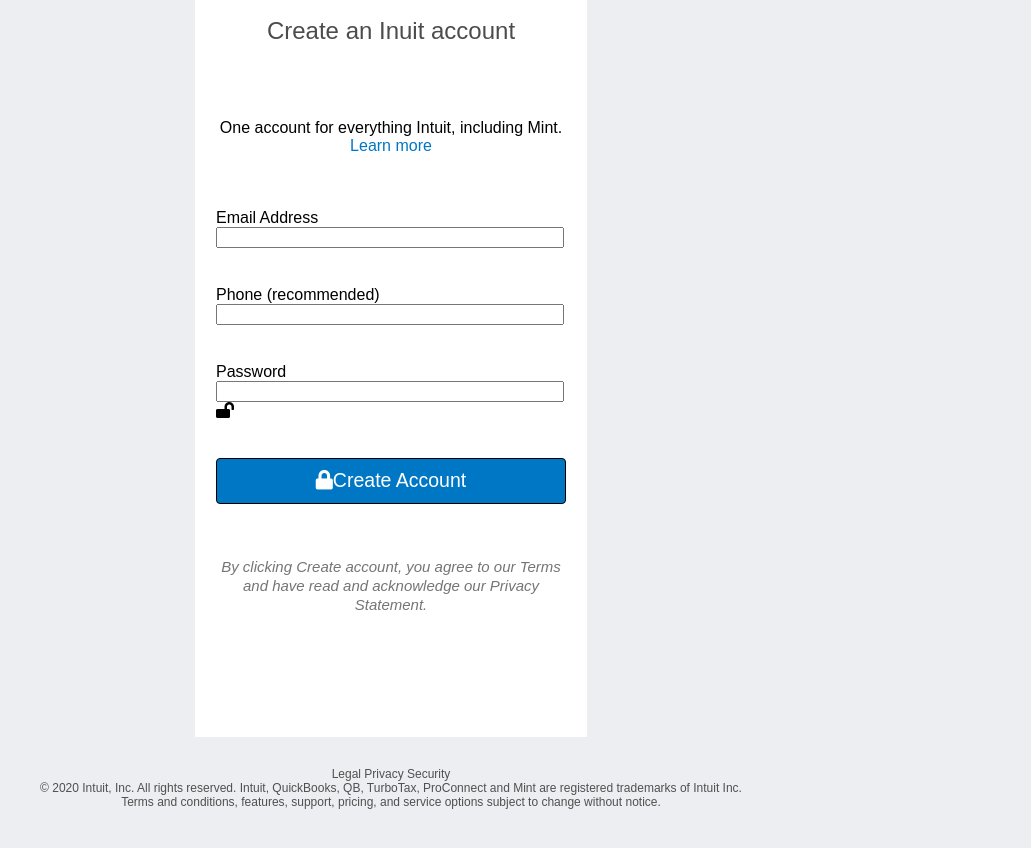
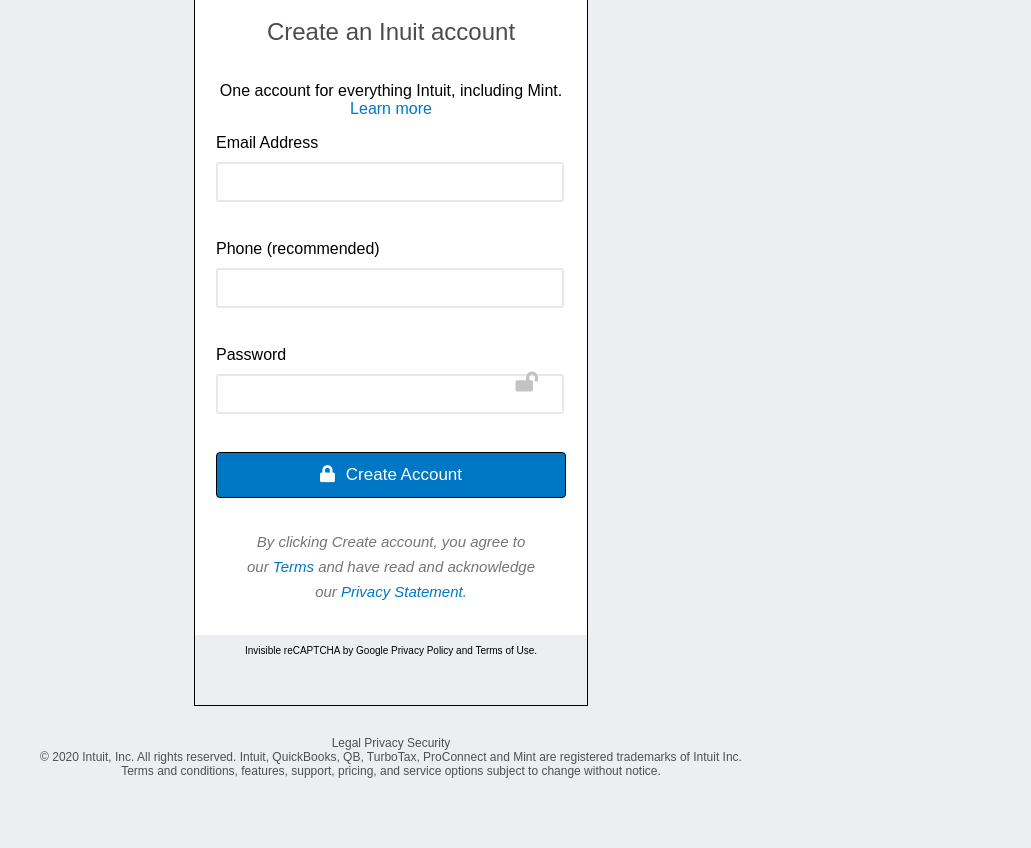
Before and after one commit to karmaester/Mint-Form-Cloned, a website: page index.html in a window 1280 px wide. Shown: the part 224-1072 px from the top of the page, without its empty margins (249-1280 px from the left). Drawn offline with Linux system fonts and the light colour scheme.

Commit message:
Add styles to inputs and text

```diff
--- a/index.html
+++ b/index.html
@@ -45,10 +45,10 @@
             >Learn more</a
           >
         </p>
-        <label> Email Address <br /><input type="email" /> </label>
-        <label> Phone (recommended) <br /><input type="email" /> </label>
-        <label>
-          Password <br /><input type="password" /><i
+        <label> Email Address <br /><input type="email" required/> </label>
+        <label> Phone (recommended) <br /><input type="tel" required/> </label>
+        <label class="label-password">
+          Password <br /><input type="password" required/><i
             class="fas fa-lock-open"
           ></i>
         </label>
@@ -57,9 +57,12 @@
           <i class="fas fa-lock"></i>Create Account
         </button>
         <p class="bottom">
-          By clicking Create account, you agree to our Terms and have read and
-          acknowledge our Privacy Statement.
+          By clicking Create account, you agree to our <a class="link" href="#">Terms</a> and have read and
+          acknowledge our <a class="link" href="#">Privacy Statement.</a>
         </p>
+        <div class="last">
+          <p>Invisible reCAPTCHA by Google Privacy Policy and Terms of Use.</p>
+        </div>
       </form>
     </section>
     <footer>
--- a/style.css
+++ b/style.css
@@ -44,10 +44,13 @@
   background-color: #0077c5;
   color: #ffffff;
   border-radius: 4px;
-  font-size: 19.5px;
+  font-size: 17px;
   border: solid 1px #000000;
 }
 
+.sub i {
+  margin-right: 11px
+}
 .sign-in i {
   margin-right: 5px;
 }
@@ -84,10 +87,10 @@
 form {
   display: grid;
   width: 350px;
-  height: 670px;
   background-color: white;
   margin: auto;
   padding: 0% 3% 10% 3%;
+  border: 1px solid #000;
 }
 .section-form {
   display: block;
@@ -97,6 +100,12 @@
 
 input {
   width: 97%;
+  border-radius: 3px;
+  border-color: #b8b5b54f;
+  margin-top: 10px;
+  height: 34px;
+  border-style: double;
+
 }
 
 .form-title {
@@ -109,13 +118,41 @@
 .text-form {
   text-align: center;
 }
+label {
+  margin-bottom:38px ;
+}
+.label-password {
+  position: relative;
+}
+
+.fa-lock-open {
+  position: absolute;
+  color: rgb(196, 195, 195);
+  top: 21px;
+  right: 15px;
+  top: 39%;
+  right: 8%;
+  font-size: 20px;
+
+}
 
 .bottom {
   text-align: center;
   color: #757575;
   font-size: 15px;
   font-style: italic;
-  line-height: 19px;
+  line-height: 25px;
+  width: 84%;
+  margin: 31px auto;
+}
+
+.last {
+  background-color: #eceef1;
+  margin-bottom: -70px;
+  margin-left: -21px;
+  margin-right: -21px;
+  text-align: center;
+  font-size: 10px;
 }
 
 footer {
```
